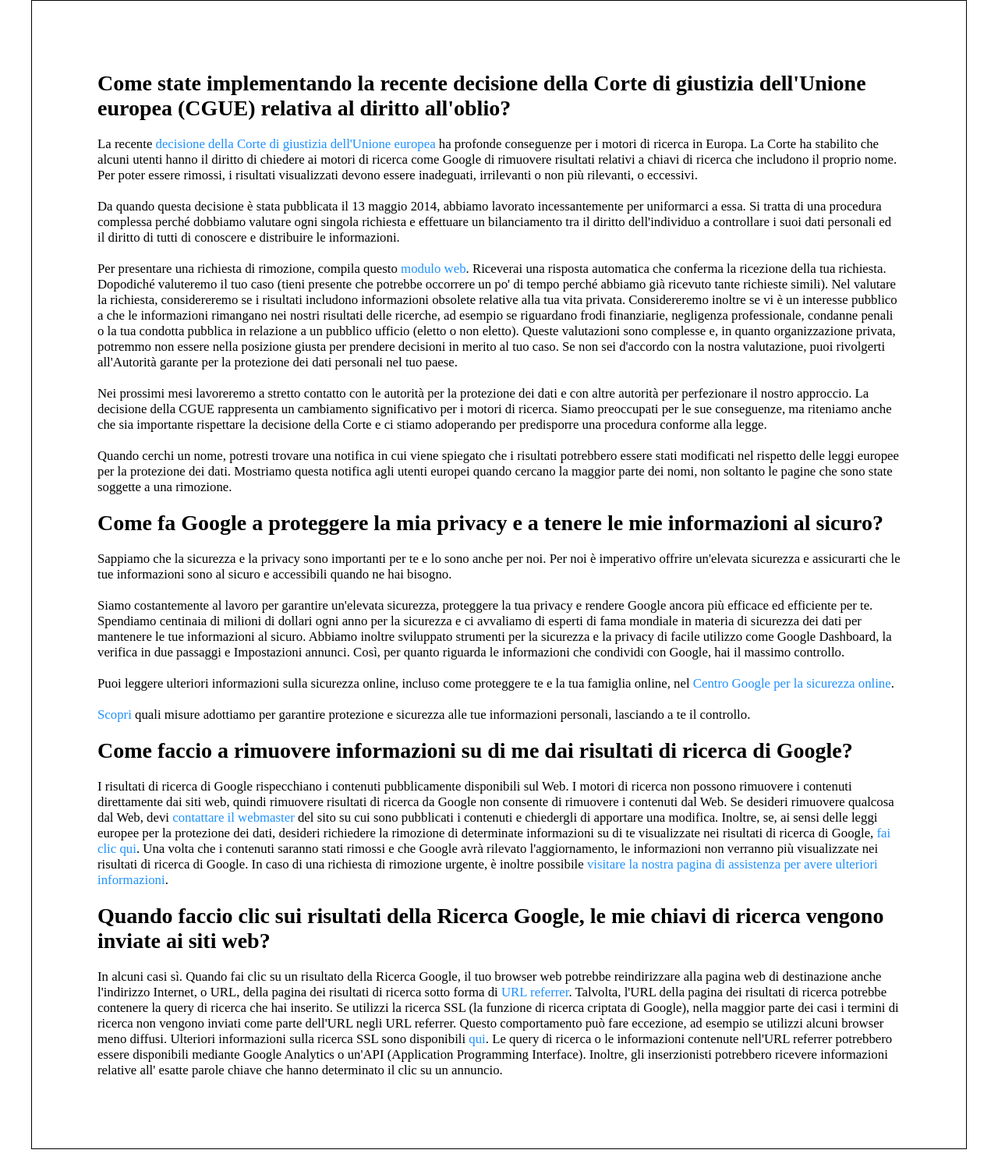
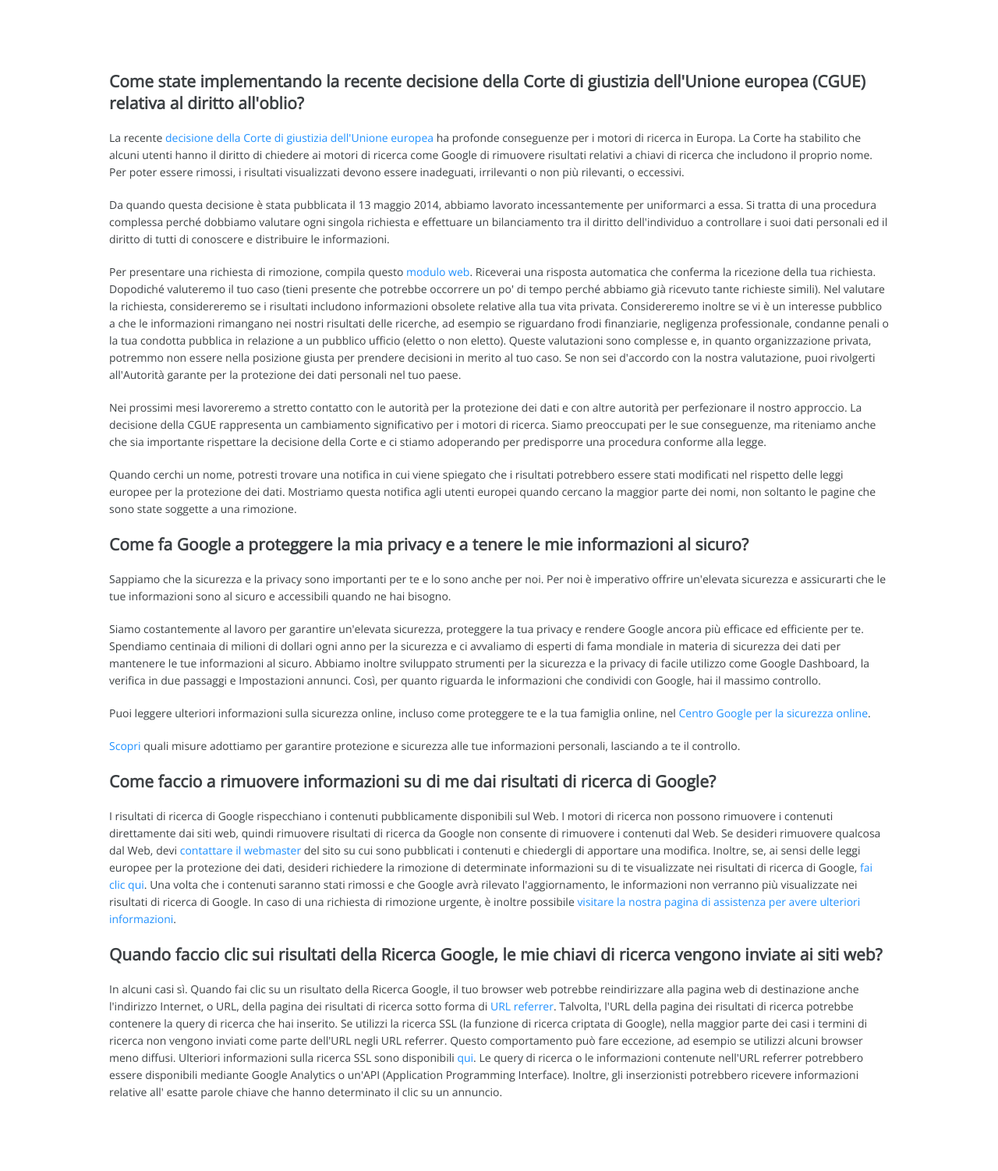
Before and after one commit to SavignanoFrancesco/php-google-faq, a PHP site: page / in a window 1280 px wide. Shown: the whole page at 78% size. Before the commit the page ends 1474 px from the top, so only its background shows below. Run offline with PHP 8.4, Linux system fonts and the light colour scheme.

Commit message:
sezione faq curata meglio nei dettagli

```diff
--- a/dist/app.css
+++ b/dist/app.css
@@ -7,7 +7,6 @@
 .container {
   max-width: 1200px;
   margin: 0 auto;
-  border: 1px solid black;
 }
 .container::after {
   clear: both;
@@ -31,20 +30,22 @@ a {
 }
 
 h1, h2, h3 h4, h5, p, span {
-  color: black;
+  color: #3c4043;
   font-size: 14px;
   padding: 10px 4px;
+  font-family: "Open Sans", sans-serif;
 }
 
 h1 {
-  font-size: 28px;
+  font-size: 21px;
 }
 
 p {
-  font-size: 16.8px;
+  font-size: 14px;
   padding: 10px 4px;
+  line-height: 22px;
 }
 
 #faq-section .container {
-  padding: 80px;
+  padding: 80px 96px;
 }
--- a/index.php
+++ b/index.php
@@ -45,6 +45,8 @@
     <head>
         <meta charset="utf-8">
         <title>php-google-faq</title>
+        <link rel="preconnect" href="https://fonts.gstatic.com">
+        <link href="https://fonts.googleapis.com/css2?family=Open+Sans&display=swap" rel="stylesheet">
         <link rel="stylesheet" href="dist/app.css">
     </head>
     <body>
--- a/src/partials/_common.scss
+++ b/src/partials/_common.scss
@@ -7,7 +7,7 @@
 .container{
     max-width: 1200px;
     margin: 0 auto;
-    border: 1px solid black;
+    // border: 1px solid black;
 
     &::after {
         @include clearfix;
@@ -31,13 +31,15 @@ h1, h2, h3 h4, h5, p, span{
     color: $brand_secondary;
     font-size: $font_size;
     padding: ($spacing * 0.5) ($spacing * 0.2);
+    font-family: $font_family;
 }
 
 h1{
-    font-size: $font_size * 2;
+    font-size: $font_size * 1.5;
 }
 
 p{
-    font-size: $font_size * 1.2;
+    font-size: $font_size * 1;
     padding: ($spacing * 0.5) ($spacing * 0.2);
+    line-height: $spacing * 1.1;
 }
--- a/src/partials/_content.scss
+++ b/src/partials/_content.scss
@@ -1,5 +1,5 @@
 #faq-section{
     .container{
-        padding: $section_padding;
+        padding: $section_padding ($section_padding * 1.2);
     }
 }
--- a/src/partials/_variables.scss
+++ b/src/partials/_variables.scss
@@ -1,8 +1,8 @@
 $brand_primary: white;
-$brand_secondary: black;
+$brand_secondary: #3c4043;
 $brand_tertiary: dodgerblue;
 
-$font_family: 'Roboto', sans-serif;
+$font_family: 'Open Sans', sans-serif;
 $font_size: 14px;
 
 $spacing: 20px;
```
